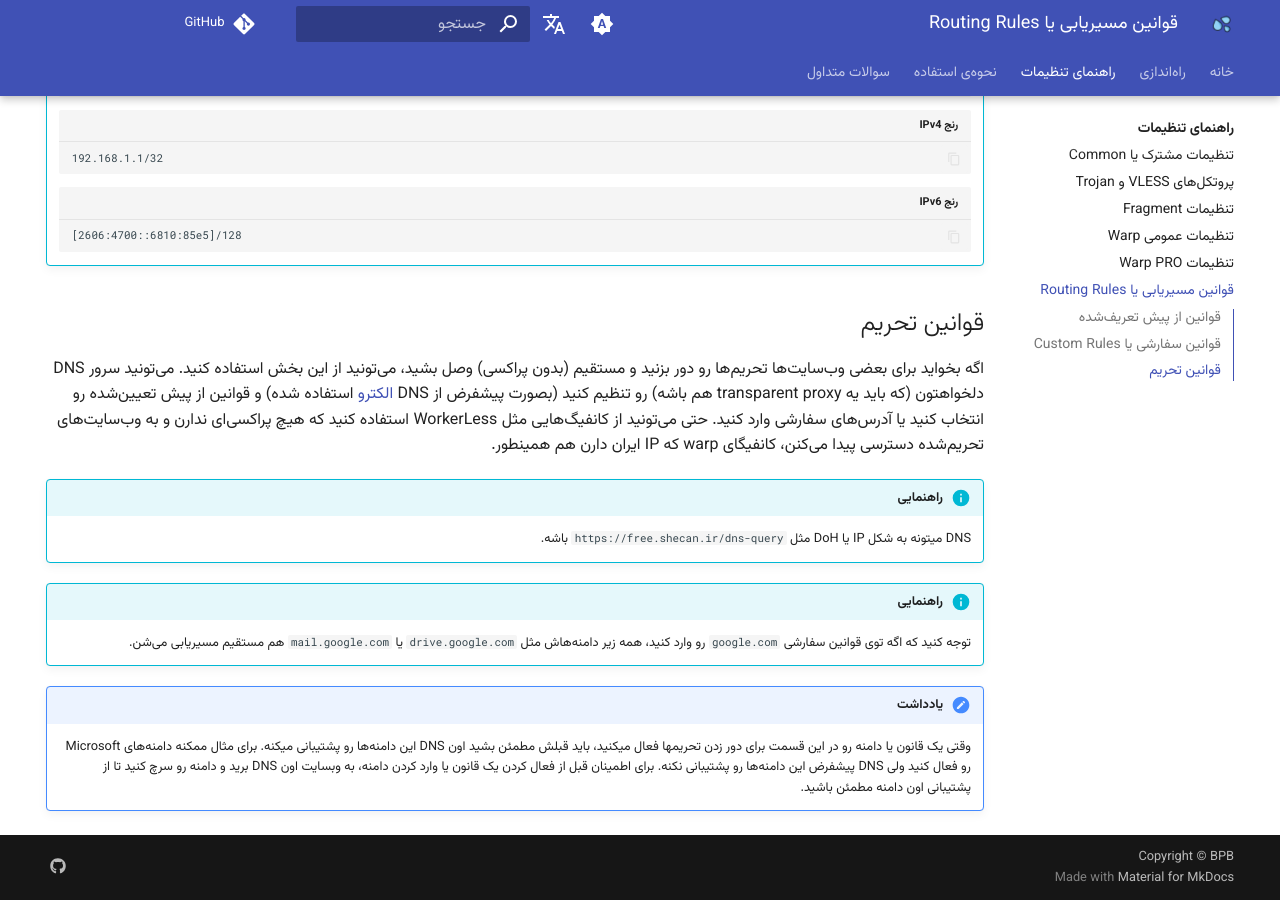
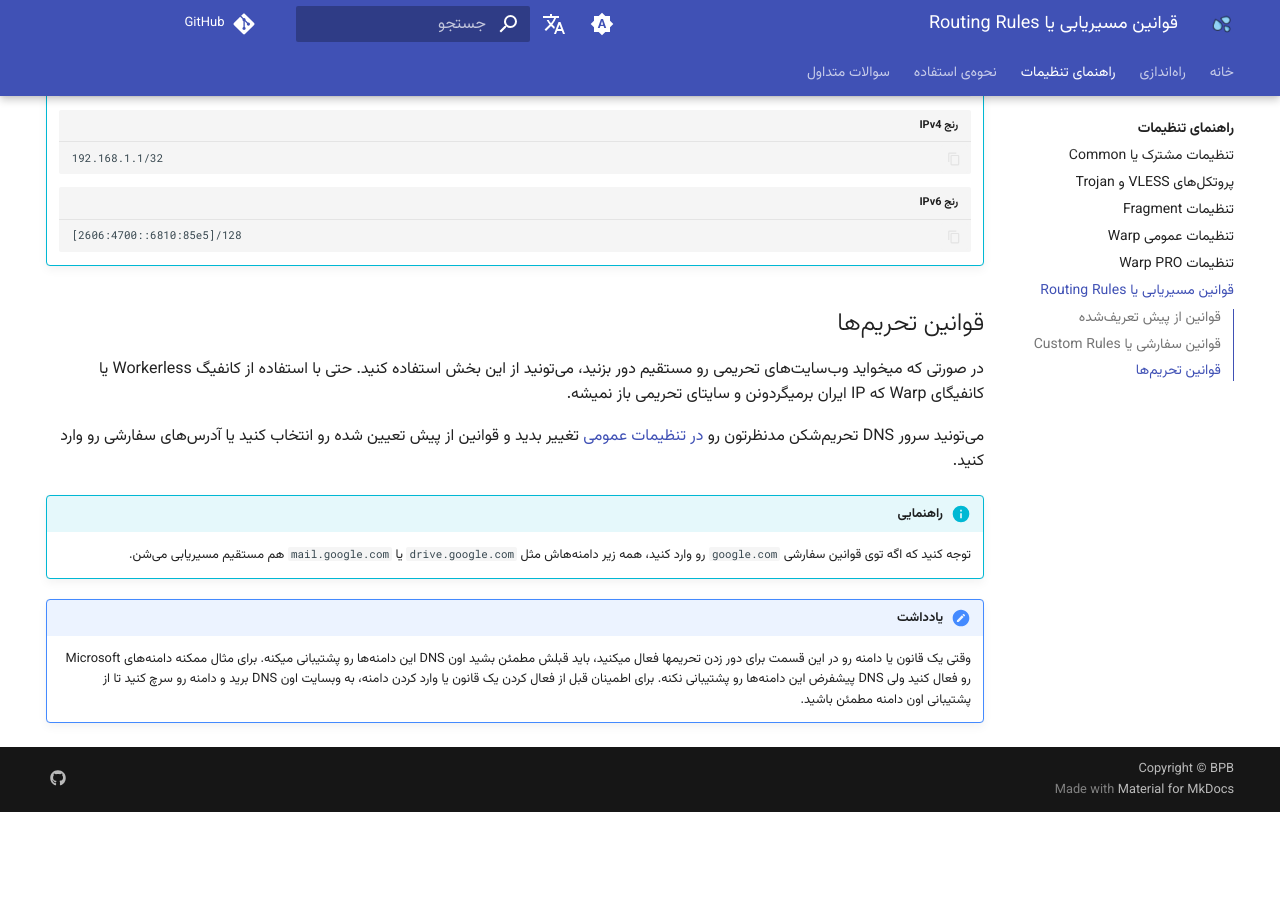
Before and after one commit to CheginiSoroush/flash-panel, an MkDocs documentation site: the page built from docs/fa/docs/configuration/routing-rules.md, in a window 1280 px wide and 900 px high, scrolled down 2462 px. Built offline with MkDocs 1.6.1 and Material for MkDocs 9.7.7, drawn with Linux system fonts in a browser that asks for light colours; comment, search, counter and statistics services are not loaded; after the commit the page ends 3274 px from its top, so only the background shows below that.

````diff
--- a/docs/fa/docs/configuration/routing-rules.md
+++ b/docs/fa/docs/configuration/routing-rules.md
@@ -56,13 +56,11 @@ https://github.com/Loyalsoldier/v2ray-rules-dat/releases/latest/download/geosite
     [2606:4700::6810:85e5]/128
     ```
 
-## قوانین تحریم
+## قوانین تحریم‌ها
 
-اگه بخواید برای بعضی وب‌سایت‌ها تحریم‌ها رو دور بزنید و مستقیم (بدون پراکسی) وصل بشید، می‌تونید از این بخش استفاده کنید.
-می‌تونید سرور DNS دلخواهتون (که باید یه transparent proxy هم باشه) رو تنظیم کنید (بصورت پیشفرض از DNS [الکترو](https://electrotm.org/) استفاده شده) و قوانین از پیش تعیین‌شده رو انتخاب کنید یا آدرس‌های سفارشی وارد کنید. حتی می‌تونید از کانفیگ‌هایی مثل WorkerLess استفاده کنید که هیچ پراکسی‌ای ندارن و به وب‌سایت‌های تحریم‌شده دسترسی پیدا می‌کنن، کانفیگای warp که IP ایران دارن هم همینطور.
+در صورتی که میخواید وب‌سایت‌های تحریمی رو مستقیم دور بزنید، می‌تونید از این بخش استفاده کنید. حتی با استفاده از کانفیگ Workerless یا کانفیگای Warp که IP ایران برمیگردونن و سایتای تحریمی باز نمیشه.
 
-!!! info "راهنمایی"
-    DNS میتونه به شکل IP یا DoH مثل `https://free.shecan.ir/dns-query` باشه.
+می‌تونید سرور DNS تحریم‌شکن مدنظرتون رو [در تنظیمات عمومی](./common.md) تغییر بدید و قوانین از پیش تعیین شده رو انتخاب کنید یا آدرس‌های سفارشی رو وارد کنید.
 
 !!! info "راهنمایی"
     توجه کنید که اگه توی قوانین سفارشی `google.com` رو وارد کنید، همه زیر دامنه‌هاش مثل `drive.google.com` یا `mail.google.com` هم مستقیم مسیریابی می‌شن.
````
Also changed, not shown: docs/en/docs/configuration/common.md (+2 -2 lines), docs/fa/docs/configuration/common.md (+7 -0 lines), 1 other file.
